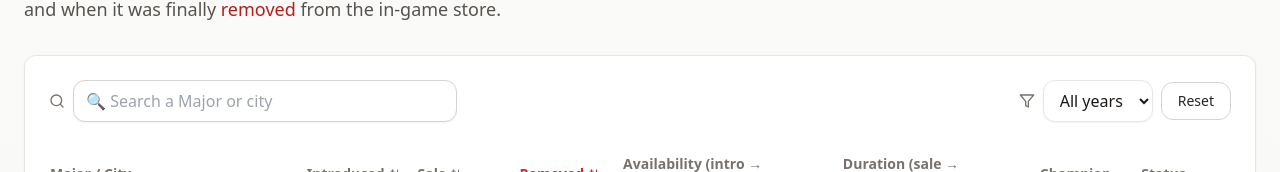
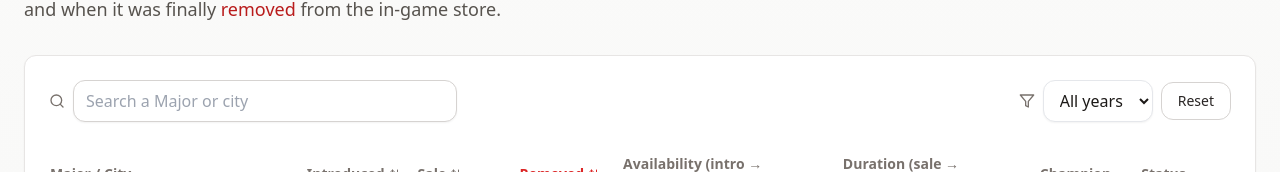
Before and after one commit to meistaGG/cs2-major-sale-tracker, a React (Vite) app: page / in a window 1280 px wide. Shown: the part 125-297 px from the top of the page. Built offline with nearby package versions, Linux system fonts and the light colour scheme.

Commit message:
Update app.tsx

```diff
--- a/src/app.tsx
+++ b/src/app.tsx
@@ -78,7 +78,7 @@ const INITIAL_ROWS: CapsuleRow[] = [
   {
     id: "RMR-2020",
     major: "Regional Major Rankings 2020",
-    city: null,
+    city: "N/A",
     year: 2020,
     introduced: "2021-01-27",
     saleDate: "2021-04-06",
@@ -356,7 +356,7 @@ export default function CS2CapsuleTracker() {
                 <Input
                   value={query}
                   onChange={(e) => setQuery(e.target.value)}
-                  placeholder="🔍 Search a Major or city"
+                  placeholder="Search a Major or city"
                   className="max-w-sm"
                 />
               </div>
```
